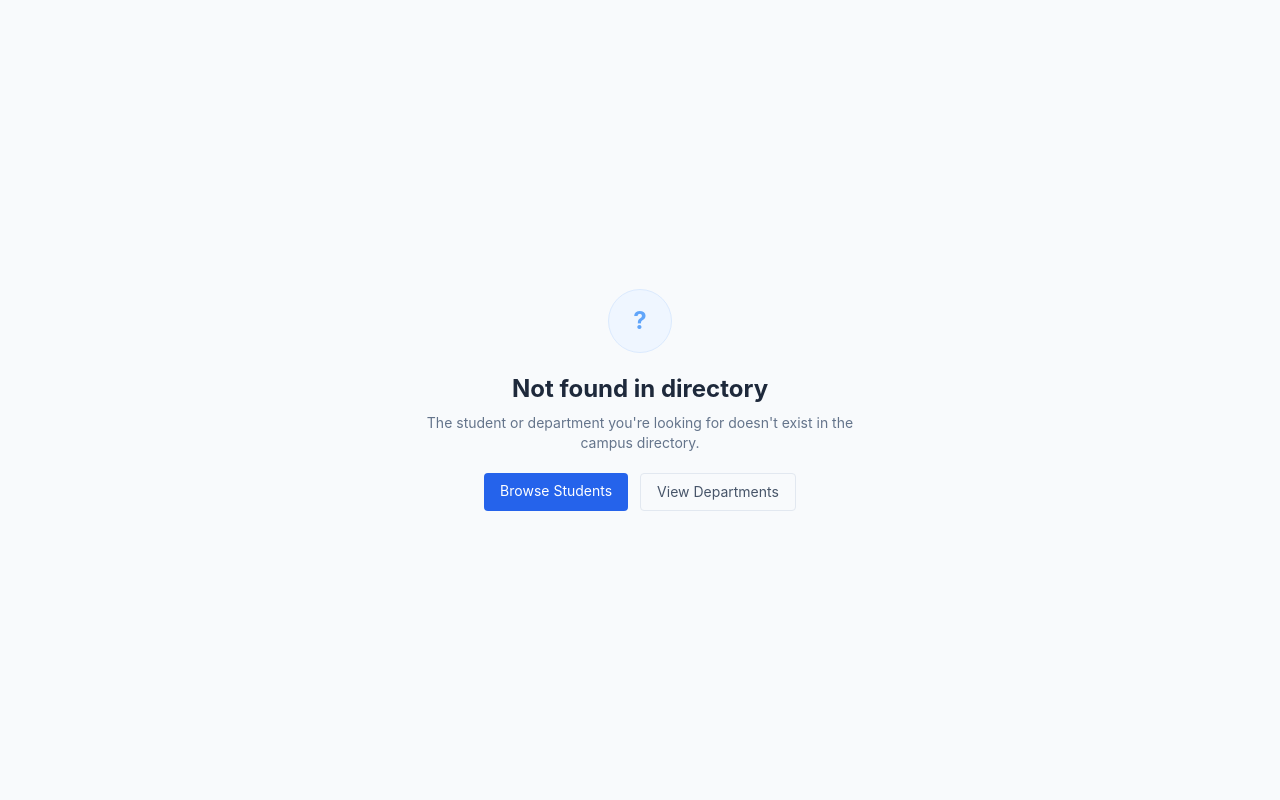
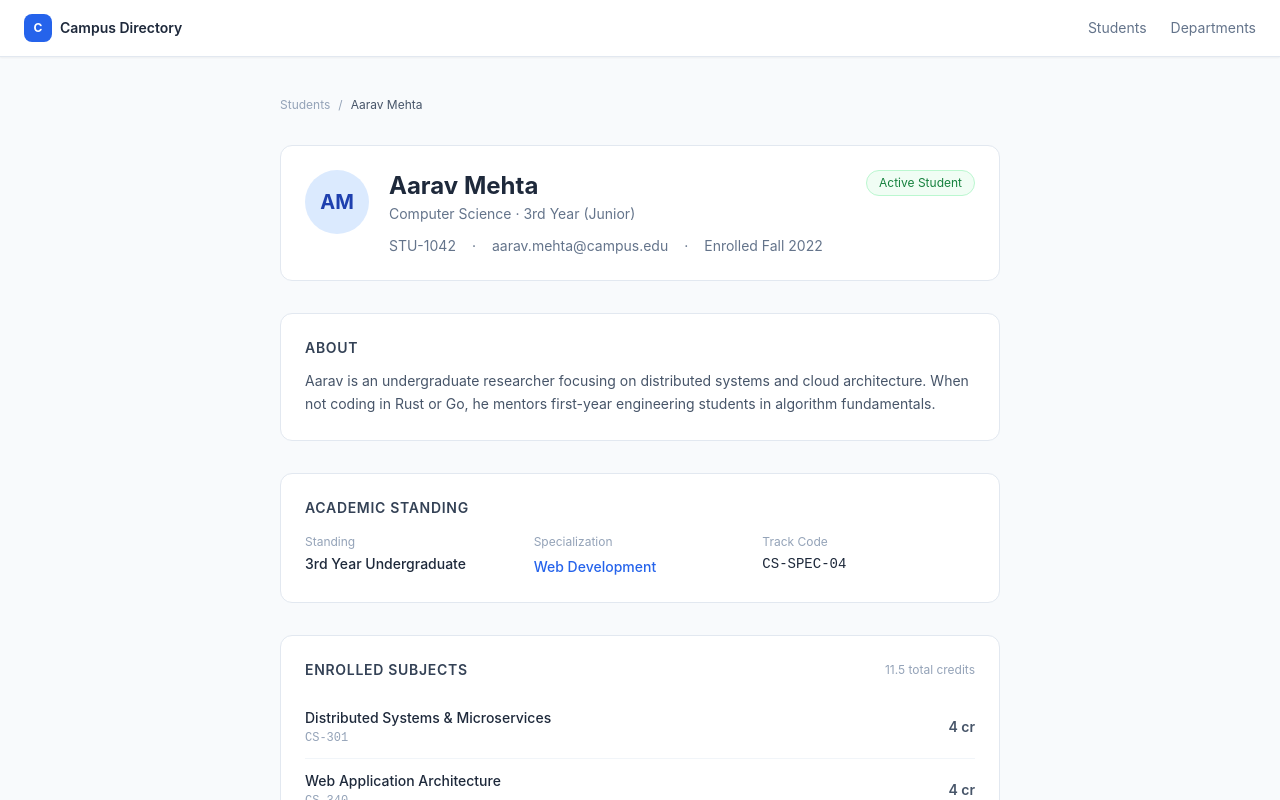
Before and after one commit to dhyeyptl10/Assignment-Submission-, a Next.js app in the folder student/: page /students/aarav-mehta in a window 1280 px wide. Before the commit this address had no page. Shown: the top 800 px of the page. Built offline with nearby package versions, Linux system fonts and the light colour scheme.

Commit message:
feat(student/routes): implement /students/[id] dynamic profile with GPA, advisor, credits, and enrolled subjects

```diff
--- /dev/null
+++ b/student/src/app/students/[id]/page.tsx
@@ -0,0 +1,108 @@
+import { notFound } from 'next/navigation';
+import Link from 'next/link';
+import { STUDENTS } from '@/data/students';
+
+export async function generateStaticParams() {
+  return STUDENTS.map((s) => ({ id: s.slug }));
+}
+
+export default function StudentProfilePage({ params }: { params: { id: string } }) {
+  const student = STUDENTS.find((s) => s.slug === params.id);
+  if (!student) notFound();
+
+  const totalCredits = student.enrolledSubjects.reduce((sum, s) => sum + s.credits, 0);
+
+  return (
+    <div className="max-w-3xl mx-auto px-4 sm:px-6 py-10 space-y-8">
+      {/* Breadcrumb */}
+      <nav className="flex items-center gap-2 text-xs text-slate-400">
+        <Link href="/students" className="hover:text-blue-600 transition">Students</Link>
+        <span>/</span>
+        <span className="text-slate-600">{student.name}</span>
+      </nav>
+
+      {/* Profile header */}
+      <div className="bg-white border border-slate-200 rounded-xl p-6 flex items-start gap-5">
+        <div
+          className="w-16 h-16 rounded-full flex items-center justify-center text-xl font-bold shrink-0"
+          style={{ backgroundColor: student.avatarBg, color: student.avatarColor }}
+        >
+          {student.initials}
+        </div>
+        <div className="flex-1 min-w-0">
+          <div className="flex items-start justify-between gap-3 flex-wrap">
+            <div>
+              <h1 className="text-2xl font-bold text-slate-800">{student.name}</h1>
+              <p className="text-slate-500 text-sm mt-0.5">{student.department} · {student.year}</p>
+            </div>
+            <span className={`text-xs px-3 py-1 rounded-full border ${
+              student.status === 'Active Student'
+                ? 'bg-green-50 text-green-700 border-green-200'
+                : 'bg-slate-50 text-slate-500 border-slate-200'
+            }`}>
+              {student.status}
+            </span>
+          </div>
+          <div className="mt-3 flex flex-wrap gap-4 text-sm text-slate-500">
+            <span>{student.id}</span>
+            <span>·</span>
+            <a href={`mailto:${student.email}`} className="hover:text-blue-600 transition">{student.email}</a>
+            <span>·</span>
+            <span>Enrolled {student.enrolled}</span>
+          </div>
+        </div>
+      </div>
+
+      {/* About */}
+      <div className="bg-white border border-slate-200 rounded-xl p-6 space-y-3">
+        <h2 className="text-sm font-semibold text-slate-700 uppercase tracking-wider">About</h2>
+        <p className="text-slate-600 text-sm leading-relaxed">{student.about}</p>
+      </div>
+
+      {/* Academic standing */}
+      <div className="bg-white border border-slate-200 rounded-xl p-6 space-y-4">
+        <h2 className="text-sm font-semibold text-slate-700 uppercase tracking-wider">Academic Standing</h2>
+        <div className="grid grid-cols-2 sm:grid-cols-3 gap-4">
+          <div>
+            <p className="text-xs text-slate-400 mb-1">Standing</p>
+            <p className="text-sm font-medium text-slate-800">{student.academicStanding}</p>
+          </div>
+          <div>
+            <p className="text-xs text-slate-400 mb-1">Specialization</p>
+            <Link
+              href={`/departments/${student.departmentSlug}/${student.specializationSlug}`}
+              className="text-sm font-medium text-blue-600 hover:text-blue-700 transition"
+            >
+              {student.specialization}
+            </Link>
+          </div>
+          <div>
+            <p className="text-xs text-slate-400 mb-1">Track Code</p>
+            <p className="text-sm font-medium text-slate-800 font-mono">{student.specializationTrack}</p>
+          </div>
+        </div>
+      </div>
+
+      {/* Enrolled subjects */}
+      <div className="bg-white border border-slate-200 rounded-xl p-6 space-y-4">
+        <div className="flex items-center justify-between">
+          <h2 className="text-sm font-semibold text-slate-700 uppercase tracking-wider">Enrolled Subjects</h2>
+          <span className="text-xs text-slate-400">{totalCredits.toFixed(1)} total credits</span>
+        </div>
+        <div className="divide-y divide-slate-100">
+          {student.enrolledSubjects.map((subject) => (
+            <div key={subject.code} className="flex items-center justify-between py-3">
+              <div>
+                <p className="text-sm font-medium text-slate-800">{subject.name}</p>
+                <p className="text-xs text-slate-400 mt-0.5 font-mono">{subject.code}</p>
+              </div>
+              <span className="text-sm font-semibold text-slate-600 shrink-0 ml-4">
+                {subject.credits} cr
+              </span>
+            </div>
+          ))}
+        </div>
+      </div>
+    </div>
+  );
+}
```
